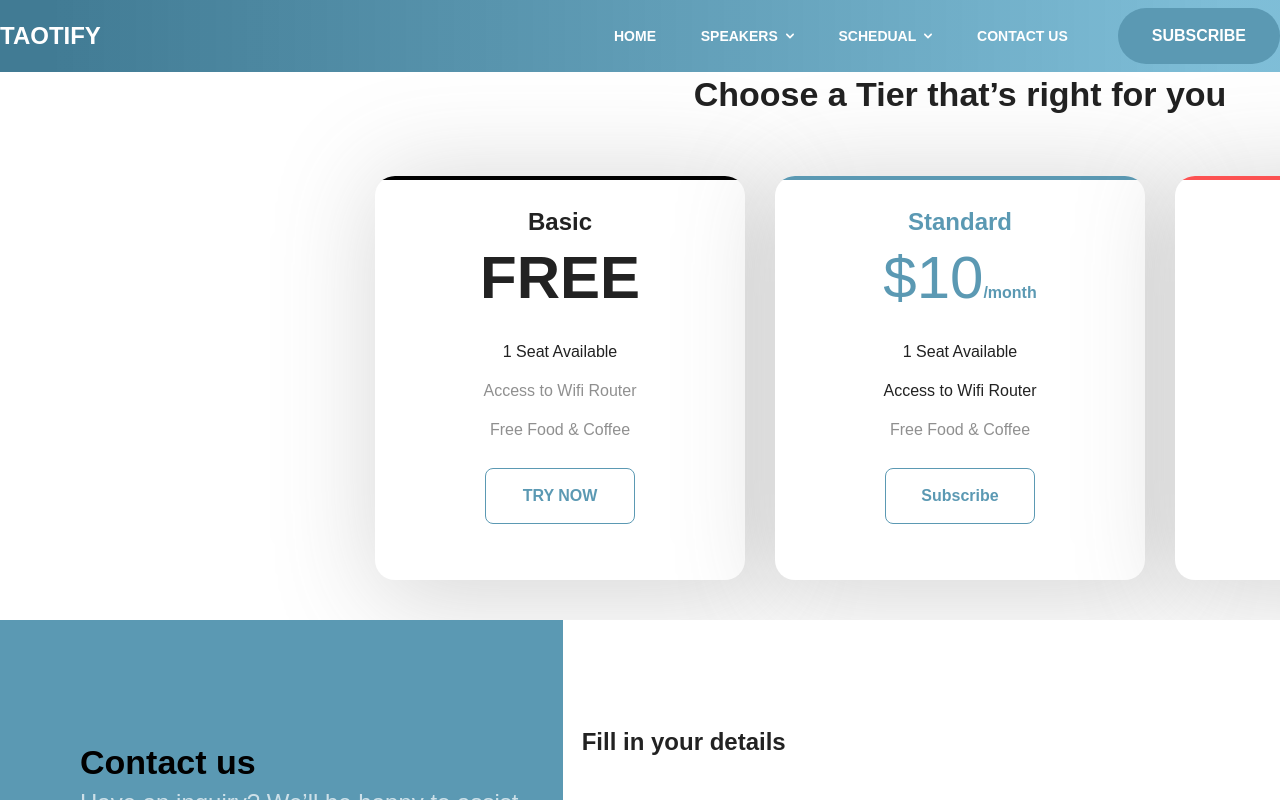
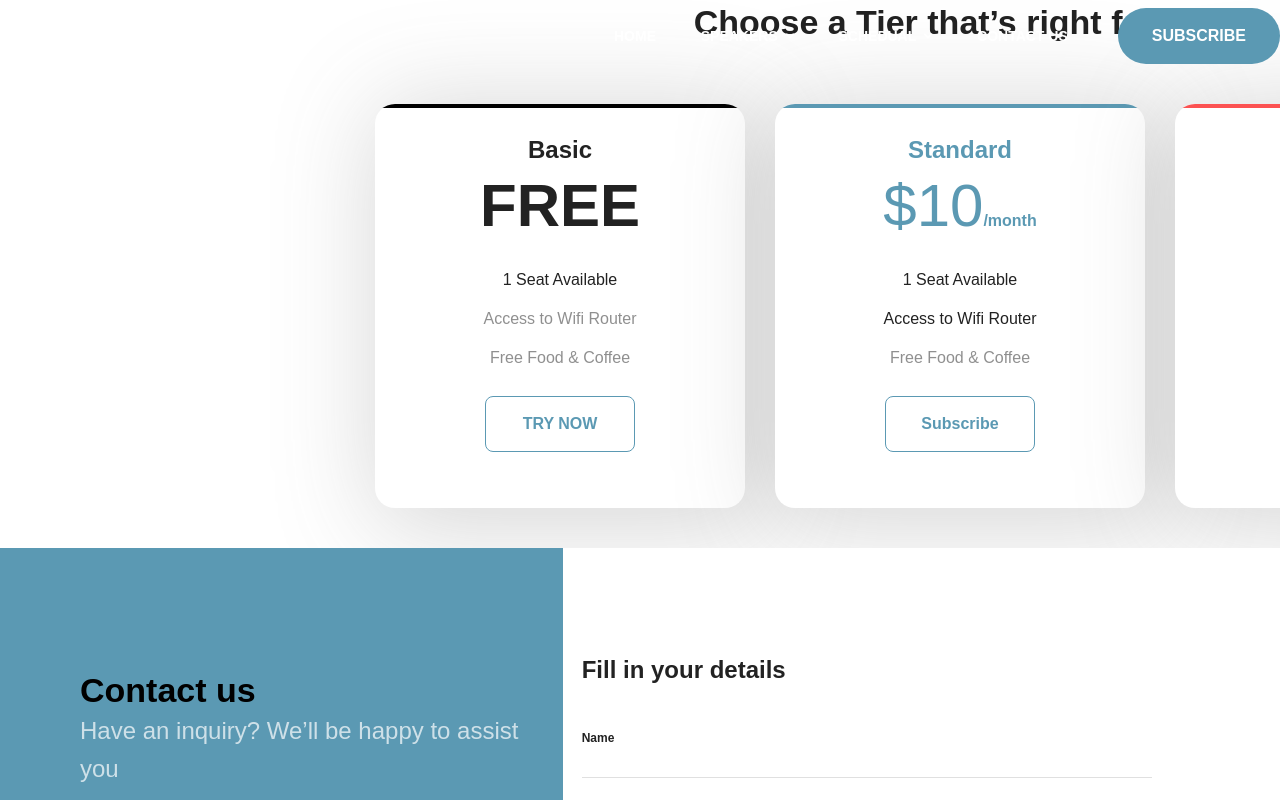
Before and after one commit to taodemy/taotify-website, a Next.js app: page / in a window 1280 px wide. Shown: the top 800 px of the page. Built offline with nearby package versions, Linux system fonts and the light colour scheme.

Commit message:
fix: set transparence background color for navbar, and also change the style of navbar when scroll down.

```diff
--- a/src/components/Navigator/index.module.scss
+++ b/src/components/Navigator/index.module.scss
@@ -1,7 +1,6 @@
 .header_outer_wrapper {
   display: flex;
   justify-content: center;
-  background: linear-gradient(90deg, #417B94 3.82%, rgba(74, 163, 199, 0.71) 95.66%);
   position: fixed;
   width: 100%;
   top: 0;
@@ -49,3 +48,7 @@
     }
   }
 }
+
+.untransparency_nav {
+  background: linear-gradient(90deg, #417B94 3.82%, rgba(74, 163, 199, 0.71) 95.66%);
+}
--- a/src/components/Navigator/index.tsx
+++ b/src/components/Navigator/index.tsx
@@ -1,4 +1,4 @@
-import React from "react";
+import React, { useEffect, useRef, useState } from "react";
 import TriangleIcon from "@/assets/TriangleIcon.svg"
 import style from "./index.module.scss";
 
@@ -20,8 +20,20 @@ const Navigator = () => {
     }
   ];
 
+  const [untransparency, setUntransparency] = useState(false);
+
+  useEffect(() => {
+    window.addEventListener("scroll", () => {
+      if (window.scrollY > 72) {
+        setUntransparency(true);
+      } else {
+        setUntransparency(false);
+      }
+    });
+  }, [])
+
   return (
-    <section className={style.header_outer_wrapper + " dark-colored-text"}>
+    <section className={style.header_outer_wrapper + " dark-colored-text " + ((untransparency)? style.untransparency_nav: "")}>
       <nav className={style.header_inner_wrapper}>
         <section className={style.header_left_logo + " font_navigator_logo light-colored-text"}>TAOTIFY</section>
         <section className={style.header_right_nav}>
--- a/src/pages/index.module.scss
+++ /dev/null
@@ -1,3 +0,0 @@
-.top_header {
-  height: 72px;
-}
--- a/src/pages/index.tsx
+++ b/src/pages/index.tsx
@@ -14,7 +14,7 @@ export default function Home() {
         <link rel="icon" href="/favicon.ico" />
       </Head>
       <main>
-        <header className={style.top_header}>
+        <header>
           <Navigator />
         </header>
         <PriceTier />
```
Also changed, not shown: src/interfaces/Position.ts (added, +7 -0 lines).
